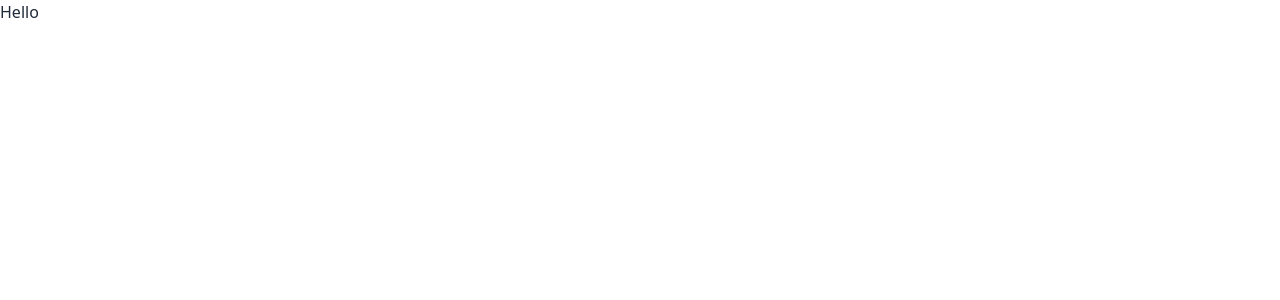
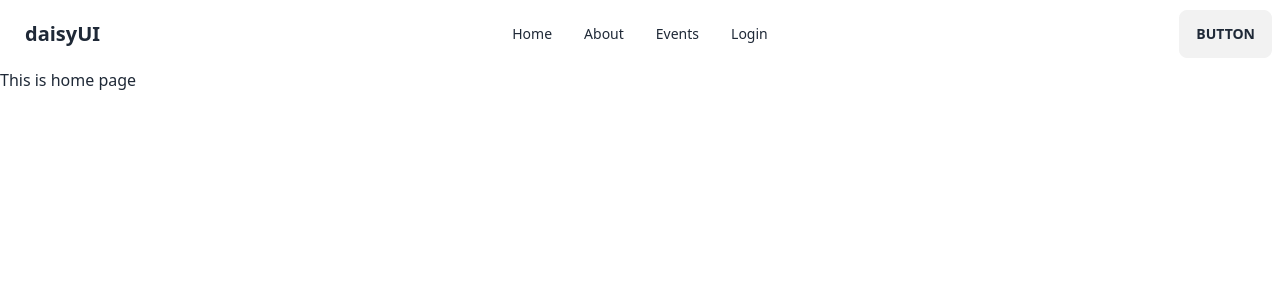
Before and after one commit to anikshajol/event-management-9, a React (Vite) app: page / in a window 1280 px wide. Shown: the top 300 px of the page. Built offline with nearby package versions, Linux system fonts and the light colour scheme.

Commit message:
navbar added

```diff
--- a/src/Layouts/MainLayout.jsx
+++ b/src/Layouts/MainLayout.jsx
@@ -1,9 +1,10 @@
 import { Outlet } from "react-router-dom";
+import Navbar from "../Navbar/Navbar";
 
 const MainLayout = () => {
   return (
     <div>
-      <h2>Hello</h2>
+      <Navbar></Navbar>
       <Outlet></Outlet>
     </div>
   );
--- /dev/null
+++ b/src/Navbar/Navbar.jsx
@@ -0,0 +1,62 @@
+import { NavLink } from "react-router-dom";
+
+const Navbar = () => {
+  const navLinks = (
+    <>
+      <li>
+        <NavLink to={"/home"}>Home</NavLink>
+      </li>
+      <li>
+        <NavLink to={"/about"}>About</NavLink>
+      </li>
+      <li>
+        <NavLink to={"/events"}>Events</NavLink>
+      </li>
+      <li>
+        <NavLink to={"/Login"}>Login</NavLink>
+      </li>
+    </>
+  );
+
+  return (
+    <div>
+      <div className="navbar bg-base-100">
+        <div className="navbar-start">
+          <div className="dropdown">
+            <label tabIndex={0} className="btn btn-ghost lg:hidden">
+              <svg
+                xmlns="http://www.w3.org/2000/svg"
+                className="h-5 w-5"
+                fill="none"
+                viewBox="0 0 24 24"
+                stroke="currentColor"
+              >
+                <path
+                  strokeLinecap="round"
+                  strokeLinejoin="round"
+                  strokeWidth="2"
+                  d="M4 6h16M4 12h8m-8 6h16"
+                />
+              </svg>
+            </label>
+            <ul
+              tabIndex={0}
+              className="menu menu-sm dropdown-content mt-3 z-[1] p-2 shadow bg-base-100 rounded-box w-52"
+            >
+              {navLinks}
+            </ul>
+          </div>
+          <a className="btn btn-ghost normal-case text-xl">daisyUI</a>
+        </div>
+        <div className="navbar-center hidden lg:flex">
+          <ul className="menu menu-horizontal px-1">{navLinks}</ul>
+        </div>
+        <div className="navbar-end">
+          <a className="btn">Button</a>
+        </div>
+      </div>
+    </div>
+  );
+};
+
+export default Navbar;
```
Also changed, not shown: src/Routes/router.jsx (+11 -0 lines).
